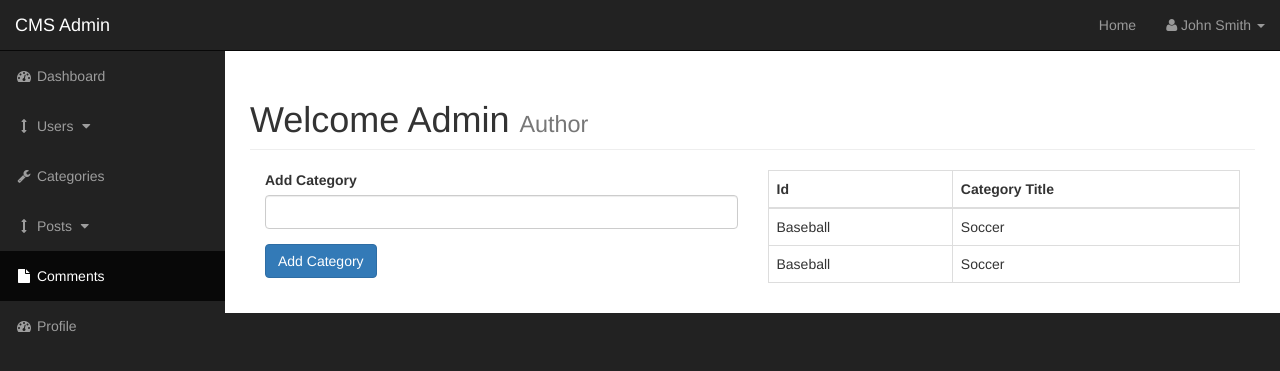
After one commit to AndresXI/PHP_CMS, a PHP site: page /admin/categories.php in a window 1280 px wide. The commit adds this page. Shown: the top 371 px of the page. Run offline with PHP 8.4, Linux system fonts and the light colour scheme.

Commit message:
added Category page

```diff
--- /dev/null
+++ b/admin/categories.php
@@ -0,0 +1,68 @@
+<?php include "includes/header.php"; ?>
+
+    <div id="wrapper">
+
+      <!-- Navigation -->
+      <?php include "includes/navigation.php"; ?>
+
+        <div id="page-wrapper">
+
+            <div class="container-fluid">
+
+                <!-- Page Heading -->
+                <div class="row">
+                    <div class="col-lg-12">
+                        <h1 class="page-header">
+                            Welcome Admin
+                            <small>Author</small>
+                        </h1>
+
+                        <div class="col-xs-6">
+                          <form action="" method="post">
+                            <div class="form-group">
+                              <label for="cat_title">Add Category</label>
+                              <input type="text" name="cat_title" class='form-control'>
+                            </div>
+                            <div class="form-group">
+                              <input type="submit" name="submit" value="Add Category" class='btn btn-primary'>
+                            </div>
+                          </form>
+                       </div><!--Add Category Form-->
+
+                       <div class='col-xs-6'>
+
+                         <table class='table table-bordered table-hover'>
+                           <thead>
+                             <tr>
+                               <th>Id</th>
+                               <th>Category Title</th>
+                             </tr>
+                           </thead>
+                           <tbody>
+                             <tr>
+                               <td>Baseball</td>
+                               <td>Soccer</td>
+                             </tr>
+                             <tr>
+                               <td>Baseball</td>
+                               <td>Soccer</td>
+                             </tr>
+                           </tbody>
+                         </table>
+
+
+                       </div>
+
+
+
+
+                    </div>
+                </div>
+                <!-- /.row -->
+
+            </div>
+            <!-- /.container-fluid -->
+
+        </div>
+        <!-- /#page-wrapper -->
+        <?php include "includes/footer.php"; ?>
--- a/admin/includes/header.php
+++ b/admin/includes/header.php
@@ -1,3 +1,6 @@
+<?php include "../includes/db.php"; ?>
+
+
 <!DOCTYPE html>
 <html lang="en">
 
```
